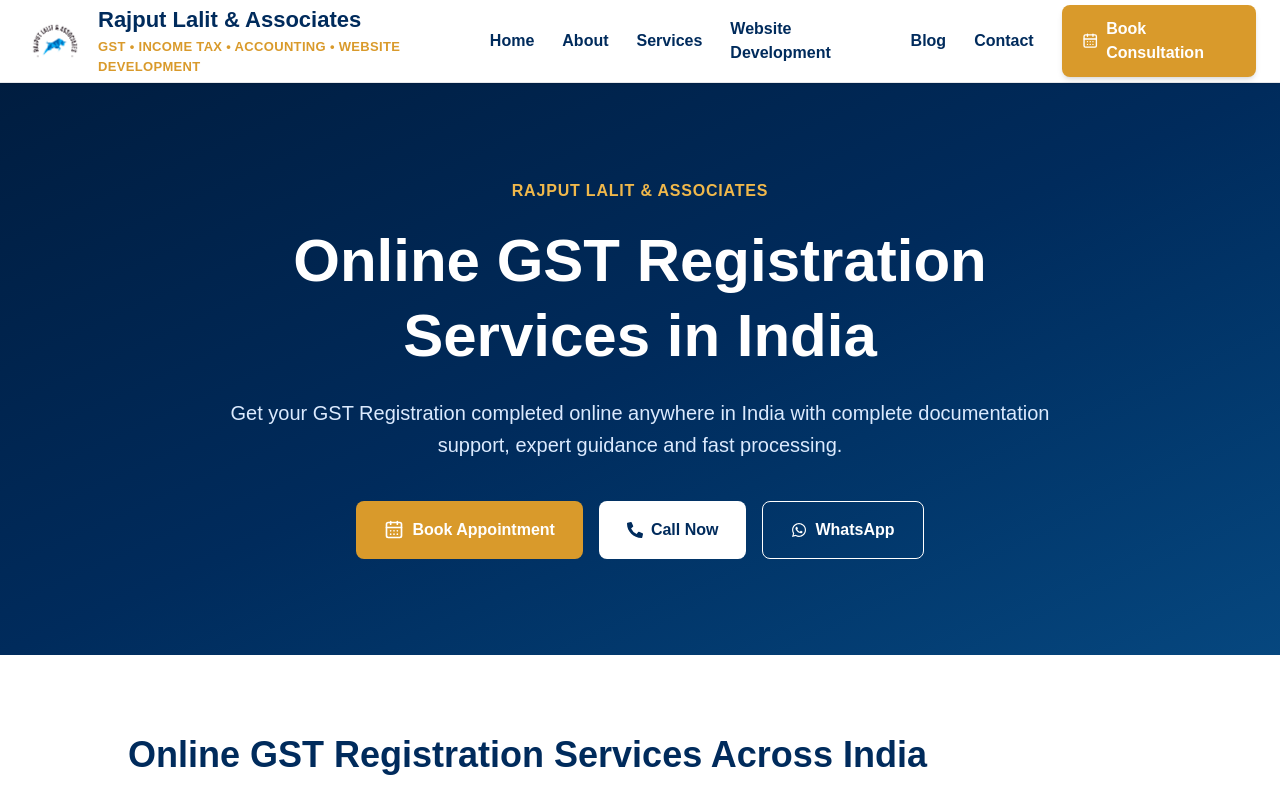
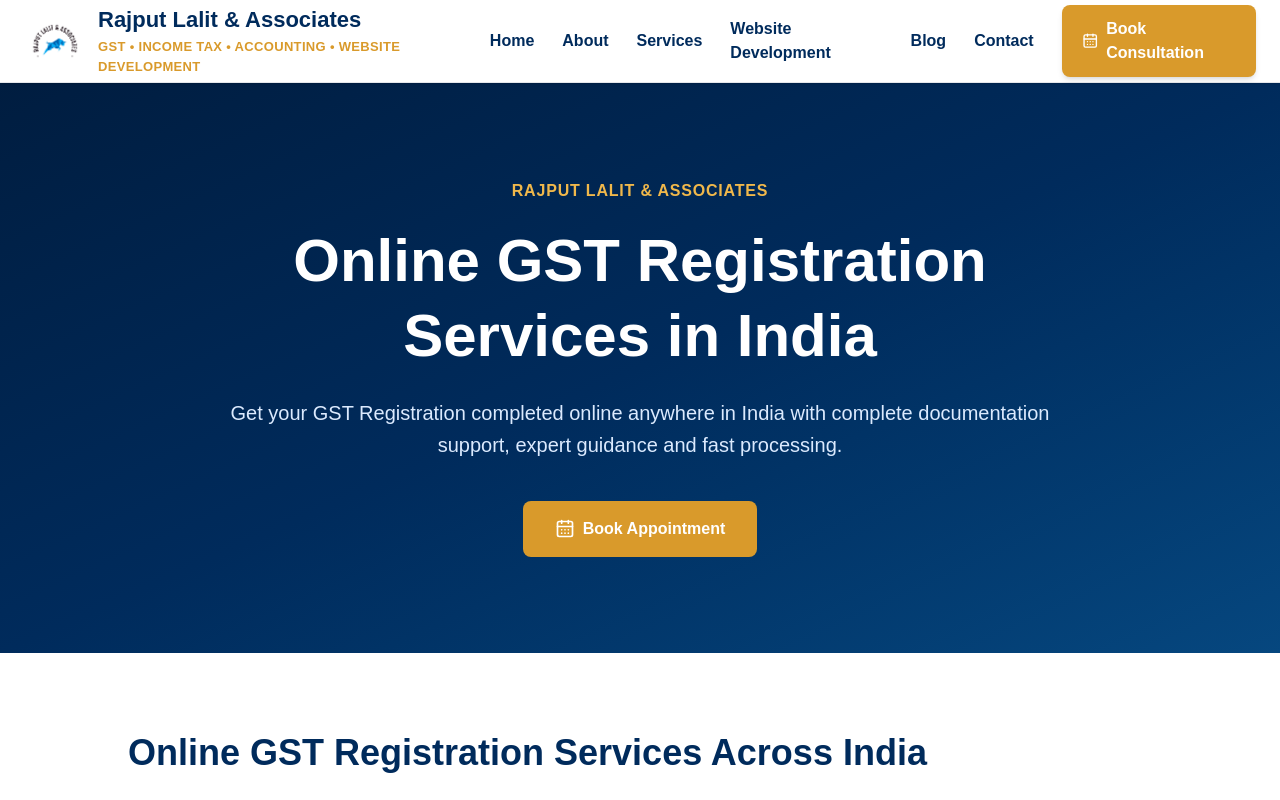
Before and after one commit to rajput88lg/rajput-lalit-associates, a Next.js app: page /gst-registration in a window 1280 px wide. Shown: the top 800 px of the page. Built offline with nearby package versions, Linux system fonts and the light colour scheme.

Commit message:
Hide public contact details and fix build errors

```diff
--- a/app/thank-you/page.tsx
+++ b/app/thank-you/page.tsx
@@ -1,8 +1,6 @@
 import Link from "next/link";
 import {
   FaCheckCircle,
-  FaWhatsapp,
-  FaPhoneAlt,
   FaHome,
   FaEnvelope,
 } from "react-icons/fa";
@@ -17,7 +15,6 @@
   return (
     <main className="min-h-screen bg-gradient-to-b from-blue-50 to-white flex items-center justify-center px-4 py-16">
       <div className="max-w-2xl w-full bg-white rounded-2xl shadow-xl p-10 text-center">
-
         <FaCheckCircle
           size={80}
           className="mx-auto text-green-600 mb-6"
@@ -37,7 +34,6 @@
         </p>
 
         <div className="bg-blue-50 border border-blue-200 rounded-xl p-6 mt-8 text-left">
-
           <h2 className="text-xl font-semibold text-[#002B5C] mb-3">
             What Happens Next?
           </h2>
@@ -46,35 +42,11 @@
             <li>Your enquiry has been received successfully.</li>
             <li>Our team will contact you within business hours.</li>
             <li>Please keep your phone available for our call.</li>
-            <li>You may also contact us directly via phone or WhatsApp.</li>
+            <li>Our team will contact you using the details you provided.</li>
           </ul>
-
-        </div>
-
-        <div className="grid md:grid-cols-2 gap-4 mt-8">
-
-          <a
-            href="tel:+919354953603"
-            className="bg-[#002B5C] text-white py-3 rounded-lg font-semibold flex items-center justify-center gap-2 hover:bg-blue-900 transition"
-          >
-            <FaPhoneAlt />
-            Call Now
-          </a>
-
-          <a
-            href="https://wa.me/919354953603"
-            target="_blank"
-            rel="noopener noreferrer"
-            className="bg-green-600 text-white py-3 rounded-lg font-semibold flex items-center justify-center gap-2 hover:bg-green-700 transition"
-          >
-            <FaWhatsapp />
-            WhatsApp
-          </a>
-
         </div>
 
         <div className="mt-5">
-
           <a
             href="mailto:info@rajputlalitassociates.in"
             className="inline-flex items-center gap-2 text-[#002B5C] hover:underline"
@@ -82,7 +54,6 @@
             <FaEnvelope />
             info@rajputlalitassociates.in
           </a>
-
         </div>
 
         <Link
@@ -92,7 +63,6 @@
           <FaHome />
           Back to Home
         </Link>
-
       </div>
     </main>
   );
--- a/components/BusinessSolutions.tsx
+++ b/components/BusinessSolutions.tsx
@@ -110,21 +110,19 @@
 
           <div className="flex flex-wrap justify-center gap-5 mt-10">
 
-            <a
-              href="tel:9354953603"
-              className="bg-[#d99a2b] hover:bg-[#c88920] text-white px-8 py-4 rounded-xl font-bold transition"
-            >
-              📞 Call Now
-            </a>
+            <Link
+  href="/appointment"
+  className="bg-[#d99a2b] text-white px-8 py-4 rounded-xl font-bold hover:bg-[#c88920] transition"
+>
+  Book Consultation
+</Link>
 
-            <a
-              href="https://wa.me/919354953603"
-              target="_blank"
-              rel="noopener noreferrer"
-              className="border-2 border-white px-8 py-4 rounded-xl font-bold hover:bg-white hover:text-[#002b5c] transition"
-            >
-              💬 WhatsApp
-            </a>
+<Link
+  href="/website-development"
+  className="bg-white text-[#002b5c] px-8 py-4 rounded-xl font-bold hover:bg-gray-100 transition"
+>
+  Website Development
+</Link>
 
             <Link
               href="/website-development"
--- a/components/GPSPhotoRequirement.tsx
+++ b/components/GPSPhotoRequirement.tsx
@@ -1,3 +1,4 @@
+import Link from "next/link";
 import {
   FaCamera,
   FaMapMarkerAlt,
@@ -104,14 +105,12 @@
 
             </div>
 
-            <a
-              href="https://wa.me/919354953603"
-              target="_blank"
-              rel="noopener noreferrer"
-              className="inline-block mt-10 bg-[#d99a2b] hover:bg-[#f0b84b] px-8 py-4 rounded-lg font-bold transition"
-            >
-              Get WhatsApp Support
-            </a>
+            <Link
+  href="/appointment"
+  className="inline-block mt-10 bg-[#d99a2b] hover:bg-[#f0b84b] px-8 py-4 rounded-lg font-bold transition"
+>
+  Book GST Consultation
+</Link>
 
           </div>
 
--- a/components/GSTRegistrationFees.tsx
+++ b/components/GSTRegistrationFees.tsx
@@ -1,4 +1,5 @@
-import { FaCheckCircle, FaPhoneAlt, FaWhatsapp } from "react-icons/fa";
+import Link from "next/link";
+import { FaCheckCircle } from "react-icons/fa";
 
 const plans = [
   {
@@ -92,27 +93,14 @@
 
                 </div>
 
-                <div className="grid gap-3 mt-8">
-
-                  <a
-                    href="tel:+919354953603"
-                    className="flex justify-center items-center gap-2 bg-[#002b5c] text-white py-3 rounded-lg font-bold hover:bg-[#001b39] transition"
-                  >
-                    <FaPhoneAlt />
-                    Call Now
-                  </a>
-
-                  <a
-                    href="https://wa.me/919354953603"
-                    target="_blank"
-                    rel="noopener noreferrer"
-                    className="flex justify-center items-center gap-2 bg-green-600 text-white py-3 rounded-lg font-bold hover:bg-green-700 transition"
-                  >
-                    <FaWhatsapp />
-                    WhatsApp
-                  </a>
-
-                </div>
+                <div className="mt-8">
+  <Link
+    href="/appointment"
+    className="flex justify-center items-center bg-[#002b5c] text-white py-3 rounded-lg font-bold hover:bg-[#001b39] transition"
+  >
+    Book GST Consultation
+  </Link>
+</div>
 
               </div>
             </div>
--- a/components/ServiceHero.tsx
+++ b/components/ServiceHero.tsx
@@ -1,5 +1,4 @@
 import Link from "next/link";
-import { FaPhoneAlt, FaWhatsapp } from "react-icons/fa";
 import { CalendarDays } from "lucide-react";
 
 type Props = {
@@ -26,34 +25,15 @@
             {subtitle}
           </p>
 
-          <div className="mt-10 flex flex-wrap justify-center gap-4">
-
-            <a
-              href="#appointment"
-              className="bg-[#d99a2b] hover:bg-[#f0b84b] px-7 py-4 rounded-lg font-bold transition flex items-center gap-2"
-            >
-              <CalendarDays size={20} />
-              Book Appointment
-            </a>
-
-            <a
-              href="tel:+919354953603"
-              className="bg-white text-[#002b5c] px-7 py-4 rounded-lg font-bold flex items-center gap-2"
-            >
-              <FaPhoneAlt />
-              Call Now
-            </a>
-
-            <a
-              href="https://wa.me/919354953603"
-              target="_blank"
-              className="border border-white px-7 py-4 rounded-lg font-bold flex items-center gap-2"
-            >
-              <FaWhatsapp />
-              WhatsApp
-            </a>
-
-          </div>
+          <div className="mt-10 flex justify-center">
+  <Link
+    href="/appointment"
+    className="bg-[#d99a2b] hover:bg-[#f0b84b] px-8 py-4 rounded-lg font-bold transition flex items-center gap-2"
+  >
+    <CalendarDays size={20} />
+    Book Appointment
+  </Link>
+</div>
 
         </div>
 
--- a/components/WebsiteConsultation.tsx
+++ b/components/WebsiteConsultation.tsx
@@ -1,4 +1,5 @@
-import { Phone, MessageCircle, BadgeCheck, ClipboardCheck } from "lucide-react";
+import Link from "next/link";
+import { BadgeCheck, ClipboardCheck } from "lucide-react";
 
 export default function WebsiteConsultation() {
   return (
@@ -59,27 +60,14 @@
               the final project cost at our discretion.
             </p>
 
-            <div className="mt-10 flex flex-col sm:flex-row gap-4 justify-center">
-
-              <a
-                href="tel:9354953603"
-                className="bg-white text-[#002b5c] font-bold px-6 py-4 rounded-xl flex items-center justify-center gap-2 hover:bg-gray-100 transition"
-              >
-                <Phone size={20} />
-                Call Now
-              </a>
-
-              <a
-                href="https://wa.me/919354953603"
-                target="_blank"
-                rel="noopener noreferrer"
-                className="border-2 border-white px-6 py-4 rounded-xl font-bold flex items-center justify-center gap-2 hover:bg-white hover:text-[#002b5c] transition"
-              >
-                <MessageCircle size={20} />
-                WhatsApp
-              </a>
-
-            </div>
+            <div className="mt-10 flex justify-center">
+  <Link
+    href="/appointment"
+    className="bg-white text-[#002b5c] font-bold px-8 py-4 rounded-xl hover:bg-gray-100 transition"
+  >
+    Book Consultation
+  </Link>
+</div>
 
           </div>
 
```
